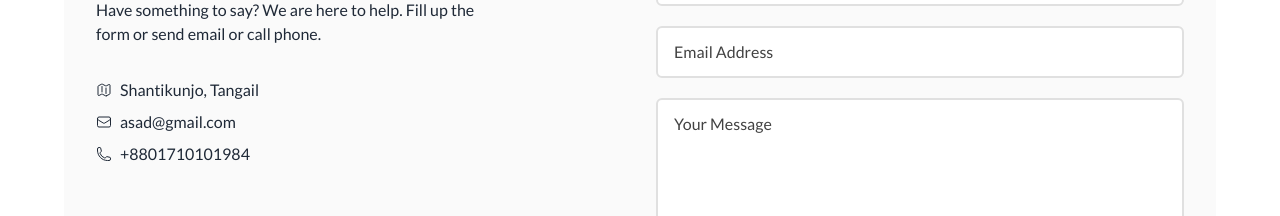
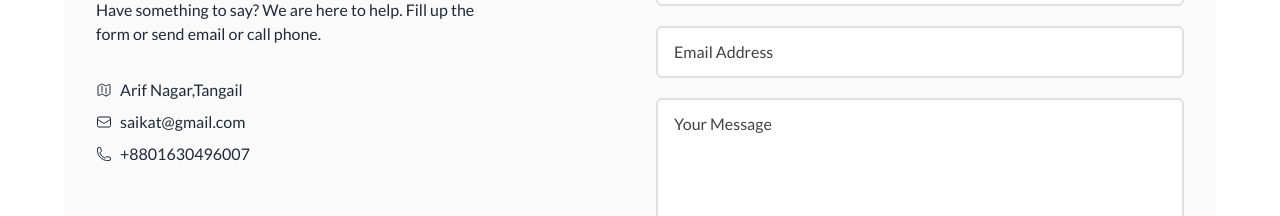
Before and after one commit to saikat20034/Hotel_hive_a11_client, a React (Vite) app: page /contact-us in a window 1280 px wide. Shown: the part 358-574 px from the top of the page. Built offline with nearby package versions, Linux system fonts and the light colour scheme; no server answers.

Commit message:
contact us page done

```diff
--- a/src/components/ContactUs/ContactUs.jsx
+++ b/src/components/ContactUs/ContactUs.jsx
@@ -37,7 +37,7 @@ function ContactUs() {
                   d="M9 6.75V15m6-6v8.25m.503 3.498l4.875-2.437c.381-.19.622-.58.622-1.006V4.82c0-.836-.88-1.38-1.628-1.006l-3.869 1.934c-.317.159-.69.159-1.006 0L9.503 3.252a1.125 1.125 0 00-1.006 0L3.622 5.689C3.24 5.88 3 6.27 3 6.695V19.18c0 .836.88 1.38 1.628 1.006l3.869-1.934c.317-.159.69-.159 1.006 0l4.994 2.497c.317.158.69.158 1.006 0z"
                 ></path>
               </svg>
-              <span>Shantikunjo, Tangail</span>
+              <span>Arif Nagar,Tangail</span>
             </div>
             <div className="flex items-center mt-2 space-x-2 text-dark-600 dark:text-gray-400">
               <svg
@@ -55,7 +55,7 @@ function ContactUs() {
                   d="M21.75 6.75v10.5a2.25 2.25 0 01-2.25 2.25h-15a2.25 2.25 0 01-2.25-2.25V6.75m19.5 0A2.25 2.25 0 0019.5 4.5h-15a2.25 2.25 0 00-2.25 2.25m19.5 0v.243a2.25 2.25 0 01-1.07 1.916l-7.5 4.615a2.25 2.25 0 01-2.36 0L3.32 8.91a2.25 2.25 0 01-1.07-1.916V6.75"
                 ></path>
               </svg>
-              <a href="mailto:hello@company.com">asad@gmail.com</a>
+              <a href="mailto:hello@company.com">saikat@gmail.com</a>
             </div>
             <div className="flex items-center mt-2 space-x-2 text-dark-600 dark:text-gray-400">
               <svg
@@ -73,7 +73,7 @@ function ContactUs() {
                   d="M2.25 6.75c0 8.284 6.716 15 15 15h2.25a2.25 2.25 0 002.25-2.25v-1.372c0-.516-.351-.966-.852-1.091l-4.423-1.106c-.44-.11-.902.055-1.173.417l-.97 1.293c-.282.376-.769.542-1.21.38a12.035 12.035 0 01-7.143-7.143c-.162-.441.004-.928.38-1.21l1.293-.97c.363-.271.527-.734.417-1.173L6.963 3.102a1.125 1.125 0 00-1.091-.852H4.5A2.25 2.25 0 002.25 4.5v2.25z"
                 ></path>
               </svg>
-              <a>+8801710101984</a>
+              <a>+8801630496007</a>
             </div>
           </div>
           <div>
```
